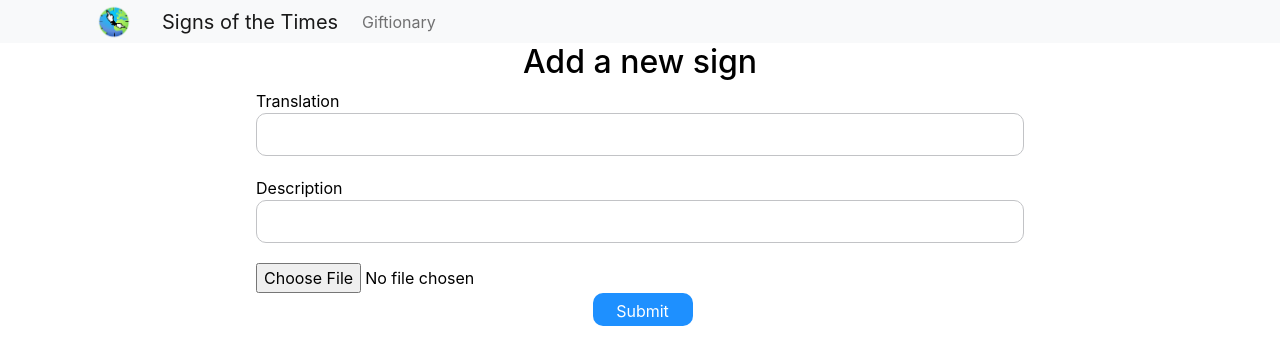
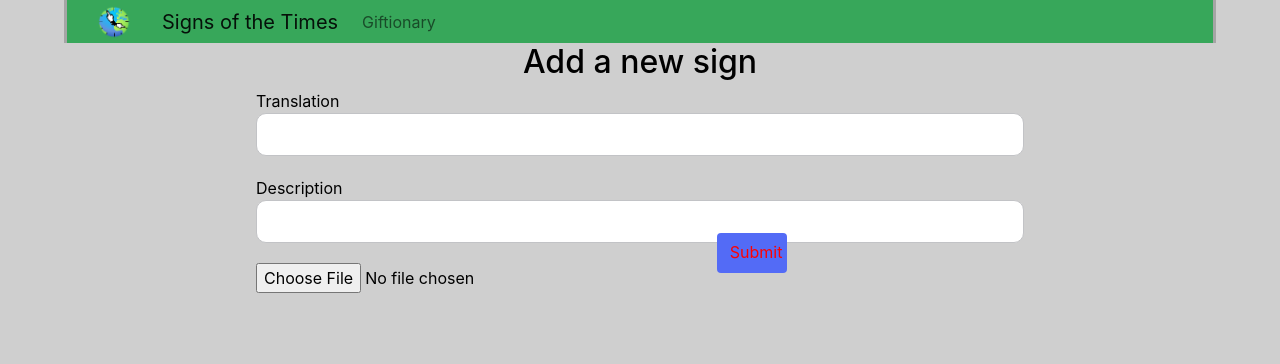
Before and after one commit to VladimirZhd/sign-of-the-times, a React (Create React App) app: page /admin in a window 1280 px wide. Shown: the top 364 px of the page. Built offline with nearby package versions, Linux system fonts and the light colour scheme; no server answers.

Commit message:
general overhall for home css

```diff
--- a/src/App.css
+++ b/src/App.css
@@ -9,6 +9,7 @@
 }
 body {
 	color: black;
+	background-color: #CFCFCF;
 }
 
 .me-auto:hover {
@@ -16,10 +17,15 @@ body {
 }
 
 nav {
+	margin-left: 5%;
+	margin-right: 5%;
+	border-left-style: outset;
+	border-left-color: rgb(165, 165, 165);
+	border-right-style: inset;
+	border-right-color: rgb(165, 165, 165);
 	height: 43px;
-	background-color: #37A75A !important;
+	background-color: #37A75A;
 }
-
 
 
 .admin-wrapper {
@@ -61,30 +67,30 @@ nav {
 }
 
 .search-container {
+	margin-left: 5%;
+	margin-right: 5%;
 	margin-top: 10;
+	border-left-style: outset;
+	border-left-color: rgb(165, 165, 165);
+	border-right-style: inset;
+	border-right-color: rgb(165, 165, 165);
 	height: 100px;
 }
 .search {
 	height: 100px;
 	width: 700;
-	background-color: dodgerblue;
+	background-color: #f7f7f7;
 	z-index: 1;
 }
 
 .btn {
-	height: 33px;
-	width: 100px;
-	border-radius: 10px;
-	background-color: dodgerblue;
-	border: none;
-	/* margin-top: 20px; */
-	margin-left: 5px;
-	align-self: center;
-	color: #fff;
-	transition: 0.5s ease-in-out all;
-	cursor: pointer;
-	grid-column: 2/3;
-
+	height: 40px;
+    width: 70px;
+	display: flex;
+	margin-top: -60px;
+	margin-left: 60%;
+    color: rgb(255, 0, 0);
+    background-color: #536bf6;
 }
 
 .btn:hover {
@@ -92,14 +98,14 @@ nav {
 	background-color: rgb(83, 169, 255);
 	color: #fff;
 }
-.nav-bar {
+/* .nav-bar {
 	list-style-type: none;
 	margin: 0;
 	padding: 5;
 	min-width: 960px;
 	background-color: 2px solid #596bdf;
 	display: flex;
-}
+} */
 
 
 
@@ -111,40 +117,6 @@ nav {
 	padding: 7px 14px;
   }
 
-/* .nav-bar a {
-	text-decoration: none;
-	font-size: 1.2rem;
-	margin-right: 10px;
-	color: black;
-}
-
-.nav-bar a:hover {
-	text-decoration: underline;
-}
-
-.nav-bar li {
-	margin-top: 10px;
-} */
-
-/* .nav_button {
-	width: 200px;
-	border-left: 10px;
-	display: inline;
-	margin-right: 20px;
-	color: #fff;
-	text-decoration: none;
-} */
-
-/* .button {
-	all: unset;
-	background-color: #8492ec;
-	color: #283cac;
-} */
-
-/* .button:hover {
-	background-color: #283cac;
-	color: #8492ec;
-} */
 
 .gifs {
 	width: 200px;
@@ -162,8 +134,22 @@ nav {
 }
 
 .result-container {
-	margin-top: 20px;
+	padding-top: 10px;
+	margin-left: 5%;
+	margin-right: 5%;
+	padding-bottom: 5%;
+	border-left-style: outset;
+	border-left-color: rgb(165, 165, 165);
+	border-right-style: inset;
+	border-right-color: rgb(165, 165, 165);
+	border-bottom-style: inset;
+	border-bottom-color: rgb(165, 165, 165);
+	background-color: #F7F7F7;
+}
+
+.result {
 	margin-left: 36%;
+	margin-bottom: 10px;
 }
 
 .error {
--- a/src/components/Home.js
+++ b/src/components/Home.js
@@ -47,7 +47,7 @@ const Home = () => {
 			} else {
 				setData({
 					...data,
-					error: 'Not found',
+					error: '',
 					searchPhrase: '',
 					loading: false,
 					result: [],
@@ -80,28 +80,28 @@ const Home = () => {
 			{result &&
 				result.map((gif) => (
 
-// 					<div className='result-container'>
-// 						<Card className ='card'
-// 								border='secondary'
-// 								style={{ width: '18rem', margin: '1rem' }}
-// 								key={gif.uid}>
-// 								<Card.Img variant='top' src={gif.gifUrl} />
-// 								<Card.Body>
-// 									<Card.Title style={{}}>
-// 										{gif.translation}
-// 									</Card.Title>
-// 									{/* <Card.Text>
-// 						This is a longer card with supporting text below as a natural
-// 						lead-in to additional content. This content is a little bit longer.
-// 					  </Card.Text> */}
-// 								</Card.Body>
-// 							</Card>
-// 						{/* <img src={gif.gifUrl} alt={gif.translation} />
-// 						<p>{gif.translation}</p> */}
+					<div className='result-container'>
+						<Card className ='result'
+								border='secondary'
+								style={{ width: '18rem'}}
+								key={gif.uid}>
+								<Card.Img variant='top' src={gif.gifUrl} />
+								<Card.Body>
+									<Card.Title style={{}}>
+										{gif.translation}
+									</Card.Title>
+									{/* <Card.Text>
+						This is a longer card with supporting text below as a natural
+						lead-in to additional content. This content is a little bit longer.
+					  </Card.Text> */}
+								</Card.Body>
+							</Card>
+						{/* <img src={gif.gifUrl} alt={gif.translation} />
+						<p>{gif.translation}</p> */}
 
-					<div className='result-container' key={gif.uid}>
+					{/* <div className='result-container' key={gif.uid}>
 						<img src={gif.gifUrl} alt={gif.translation} />
-						<p>{gif.translation.join(' ')}</p>
+						<p>{gif.translation.join(' ')}</p> */}
 
 					</div>
 				))}
--- a/src/components/NavBar.js
+++ b/src/components/NavBar.js
@@ -8,56 +8,8 @@ import { Link } from 'react-router-dom';
 
 const NavBar = () => {
 	return (
-		// <nav>
-		// 	<ul className='nav-bar'>
-		// 		<li className='nav_button'>
-		// 			<Link to='/'>Home</Link>
-		// 		</li>
-		// 		<li className='nav_button'>
-		// 			<Link to='/giftionary'>GIFtionary</Link>
-		// 		</li>
-		// 	</ul>
-		// </nav>
-	// 	<nav class="navbar navbar-expand-lg navbar-dark bg-dark">
-    //   <a class="navbar-brand" href='/'>Sign Of the Times</a>
-    //   <button class="navbar-toggler" type="button" data-toggle="collapse" data-target="#navbarSupportedContent" aria-controls="navbarSupportedContent" aria-expanded="false" aria-label="Toggle navigation">
-    //     <span class="navbar-toggler-icon"></span>
-    //   </button>
-    //   <div class="collapse navbar-collapse" id="navbarSupportedContent">
-    //     <ul class="navbar-nav mr-auto">
-    //       <li class="nav-item active">
-    //         <a class="nav-link" href="/giftionary">Home <span class="sr-only">(current)</span></a>
-    //       </li>
-
-    //       {/* <li class="nav-item">
-    //         <img src="https://hips.hearstapps.com/hmg-prod.s3.amazonaws.com/images/everyphev2022-1645205410.jpg?crop=1.00xw:1.00xh;0,0&resize=1120:*" width="30" height="30" class="d-inline-block align-top" alt="">
-    // Bootstrap </img>
-    //       </li> */}
-    //       <li class="nav-item dropdown">
-    //         <a class="nav-link dropdown-toggle" href="#" id="navbarDropdown" role="button" data-toggle="dropdown" aria-haspopup="true" aria-expanded="false">
-    //           Dropdown
-    //         </a>
-    //         <div class="dropdown-menu" aria-labelledby="navbarDropdown">
-    //           <a class="dropdown-item" href="#">Action</a>
-    //           <a class="dropdown-item" href="#">Another action</a>
-    //           <div class="dropdown-divider"></div>
-    //           <a class="dropdown-item" href="#">Something else here</a>
-    //         </div>
-    //       </li>
-    //       <li class="nav-item">
-    //         <a class="nav-link disabled" href="#" tabindex="-1" aria-disabled="true">Disabled</a>
-    //       </li>
-    //     </ul>
-    //     {/* <form class="form-inline my-2 my-lg-0">
-    //       <input class="form-control mr-sm-2" type="search" placeholder="Search" aria-label="Search">
-    //       <button class="btn btn-outline-success my-2 my-sm-0" type="submit">Search</button>
-    //     </form> */}
-    //   </div>
-    // </nav>
-
-
 <>
-<Navbar bg="light" expand="lg">
+<Navbar expand="lg">
   <Container>
   <Navbar.Brand href="/">
       <img
```
